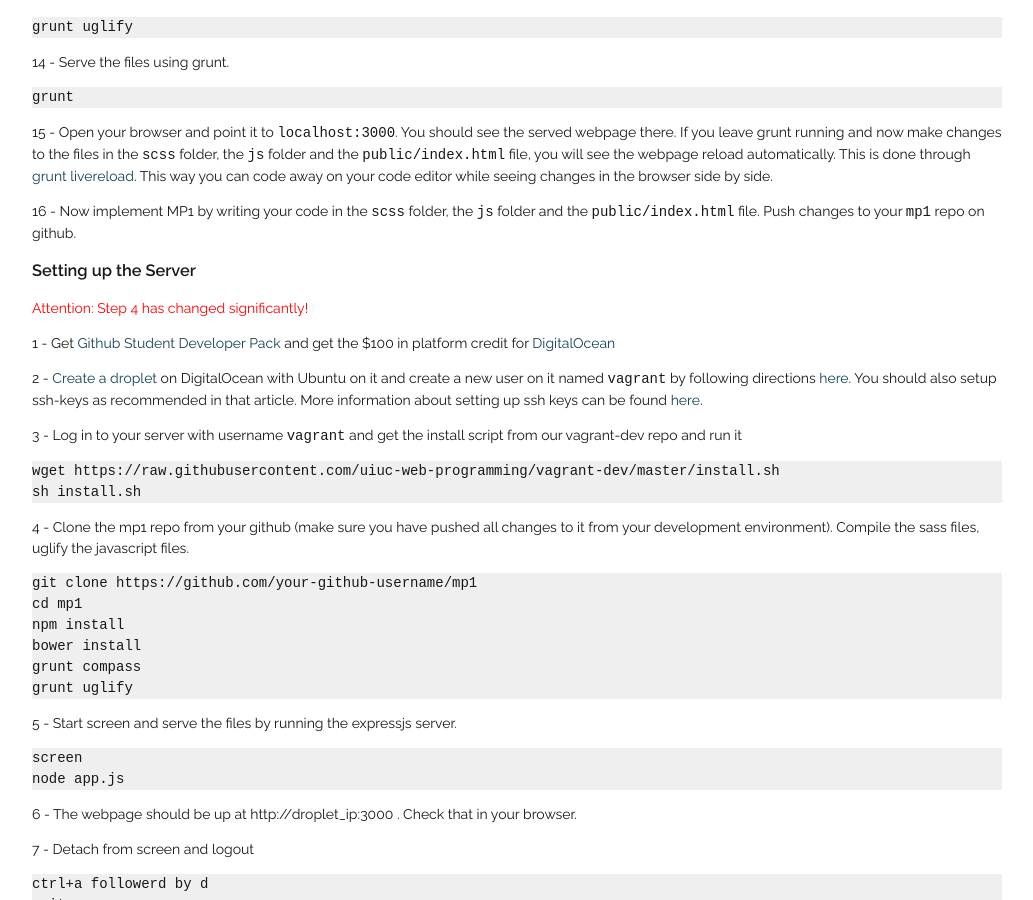
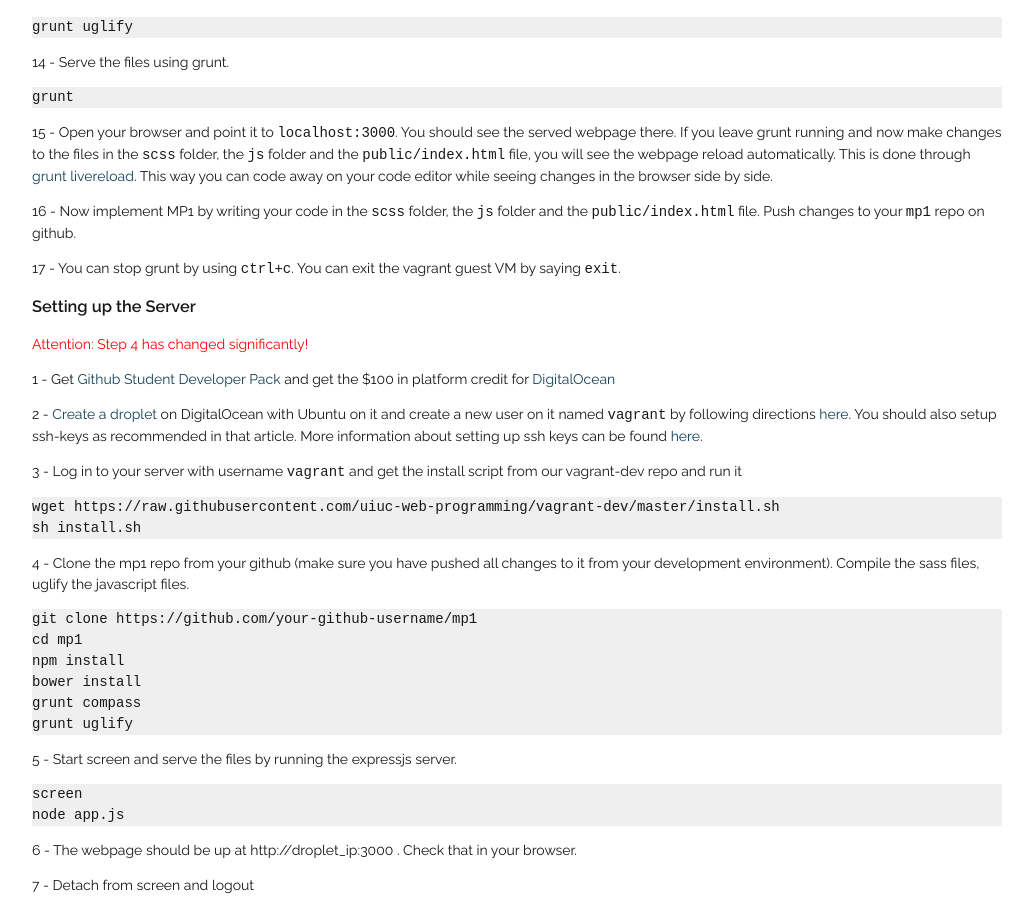
Before and after one commit to biplabdeka/fa2016, a Jekyll site: the page built from _posts/2015-1-28-Lab-1.md, in a window 1280 px wide and 900 px high, scrolled down 1739 px. Shown: the whole window, without its empty margins (123-1156 px from the left). Built offline with Jekyll 4.4.1, drawn with Linux system fonts in a browser that asks for light colours; nearby versions of some CDN libraries; Markdown is read by kramdown in place of the engine named in the settings.

Commit message:
Update 2015-1-28-Lab-1.md

```diff
--- a/_posts/2015-1-28-Lab-1.md
+++ b/_posts/2015-1-28-Lab-1.md
@@ -98,6 +98,8 @@ grunt
 
 16 - Now implement MP1 by writing your code in the `scss` folder, the `js` folder and the `public/index.html` file. Push changes to your `mp1` repo on github.
 
+17 - You can stop grunt by using `ctrl+c`. You can exit the vagrant guest VM by saying `exit`.
+
 ###Setting up the Server
 
 <span style="color: red"> Attention: Step 4 has changed significantly! </span>
```
